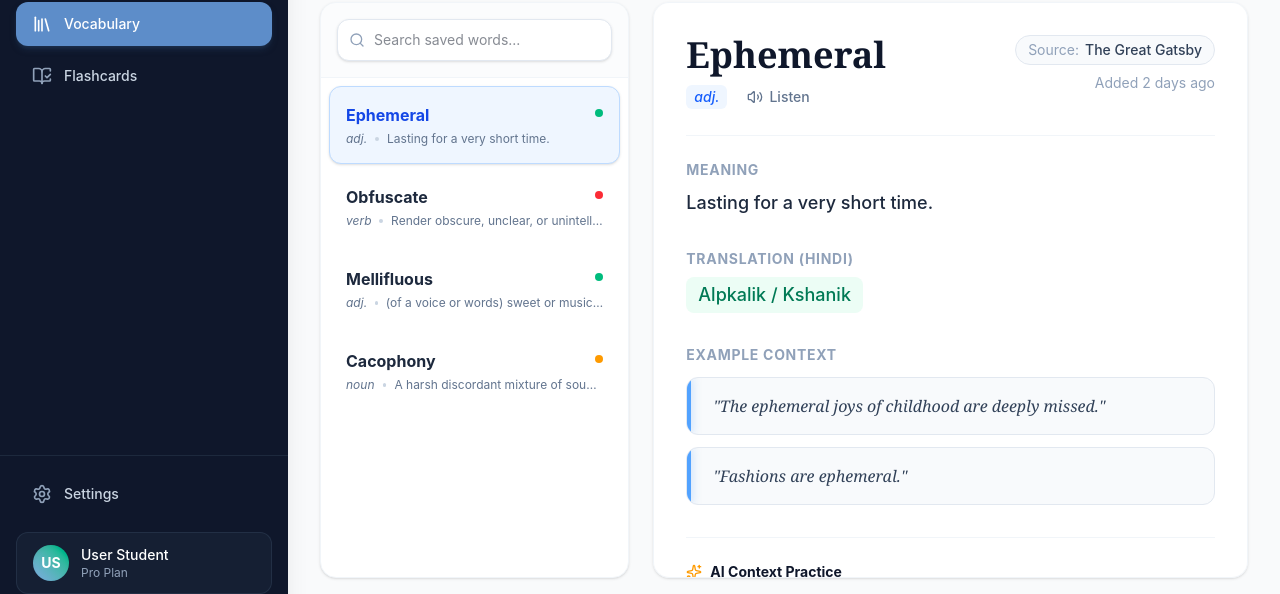
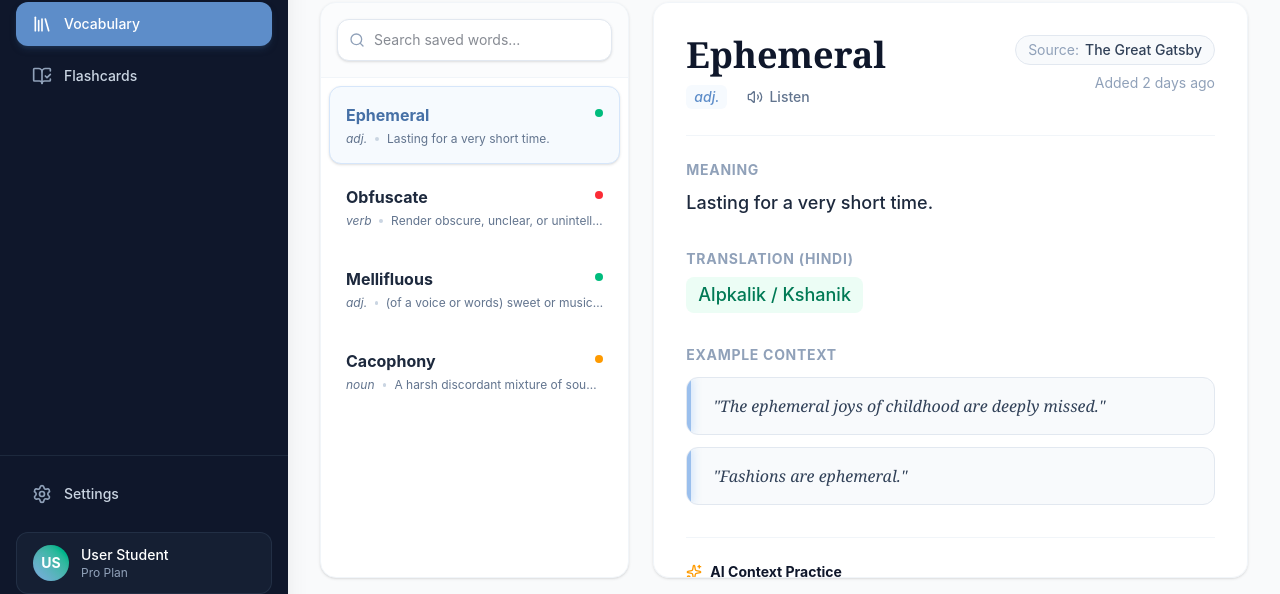
Before and after one commit to IshitaBanerjee05/WordShelf, a React app in the folder frontend/: page /vocabulary in a window 1280 px wide. Shown: the part 190-784 px from the top of the page. Built offline with nearby package versions, Linux system fonts and the light colour scheme; the HTML template or start-up script is replaced by a standard one.

Commit message:
Update Vocabulary.jsx

```diff
--- a/frontend/src/pages/Vocabulary.jsx
+++ b/frontend/src/pages/Vocabulary.jsx
@@ -67,7 +67,7 @@ export default function Vocabulary() {
           <div className="p-4 border-b border-slate-100 bg-slate-50/50">
              <div className="relative">
                 <Search className="absolute left-3 top-1/2 -translate-y-1/2 w-4 h-4 text-slate-400" />
-                <input type="text" placeholder="Search saved words..." className="w-full pl-9 pr-4 py-2.5 bg-white border border-slate-200 rounded-xl text-sm focus:outline-none focus:ring-2 focus:ring-blue-500 transition-shadow shadow-sm" />
+                <input type="text" placeholder="Search saved words..." className="w-full pl-9 pr-4 py-2.5 bg-white border border-slate-200 rounded-xl text-sm focus:outline-none focus:ring-2 focus:ring-primary-500 transition-shadow shadow-sm" />
              </div>
           </div>
           <div className="flex-1 overflow-y-auto p-2 space-y-1 custom-scrollbar">
@@ -77,12 +77,12 @@ export default function Vocabulary() {
                 onClick={() => setSelectedWord(item)}
                 className={`w-full text-left p-4 rounded-xl transition-all border ${
                   selectedWord?.id === item.id
-                    ? 'bg-blue-50 border-blue-200 shadow-sm'
+                    ? 'bg-primary-50 border-primary-200 shadow-sm'
                     : 'bg-white border-transparent hover:bg-slate-50 hover:border-slate-200'
                 }`}
               >
                 <div className="flex justify-between items-start mb-1">
-                  <span className={`font-bold ${selectedWord?.id === item.id ? 'text-blue-700' : 'text-slate-800'}`}>{item.word}</span>
+                  <span className={`font-bold ${selectedWord?.id === item.id ? 'text-primary-700' : 'text-slate-800'}`}>{item.word}</span>
                   <div className={`w-2 h-2 rounded-full mt-1.5 ${item.strength > 80 ? 'bg-emerald-500' : item.strength > 50 ? 'bg-amber-500' : 'bg-red-500'}`}></div>
                 </div>
                 <div className="flex items-center text-xs text-slate-500 gap-2">
@@ -103,7 +103,7 @@ export default function Vocabulary() {
                   <div>
                     <h1 className="text-4xl font-extrabold text-slate-900 mb-2 font-serif">{selectedWord.word}</h1>
                     <div className="flex items-center gap-4 text-sm font-medium text-slate-500">
-                      <span className="italic text-blue-600 bg-blue-50 px-2 py-0.5 rounded-md">{selectedWord.pos}</span>
+                      <span className="italic text-primary-600 bg-primary-50 px-2 py-0.5 rounded-md">{selectedWord.pos}</span>
                       <button className="flex items-center gap-1.5 hover:text-slate-800 transition-colors p-1 rounded-md hover:bg-slate-100">
                         <Volume2 className="w-4 h-4" /> Listen
                       </button>
@@ -133,7 +133,7 @@ export default function Vocabulary() {
                     <div className="space-y-3">
                       {selectedWord.examples.map((ex, i) => (
                         <div key={i} className="p-4 bg-slate-50 border border-slate-200 rounded-xl relative overflow-hidden group">
-                           <div className="absolute left-0 top-0 bottom-0 w-1 bg-blue-400 shadow-[0_0_10px_rgba(96,165,250,0.5)]"></div>
+                           <div className="absolute left-0 top-0 bottom-0 w-1 bg-primary-400 shadow-[0_0_10px_rgba(96,165,250,0.5)]"></div>
                            <p className="text-slate-700 italic border-l-2 border-transparent pl-2 font-serif">"{ex}"</p>
                         </div>
                       ))}
```
